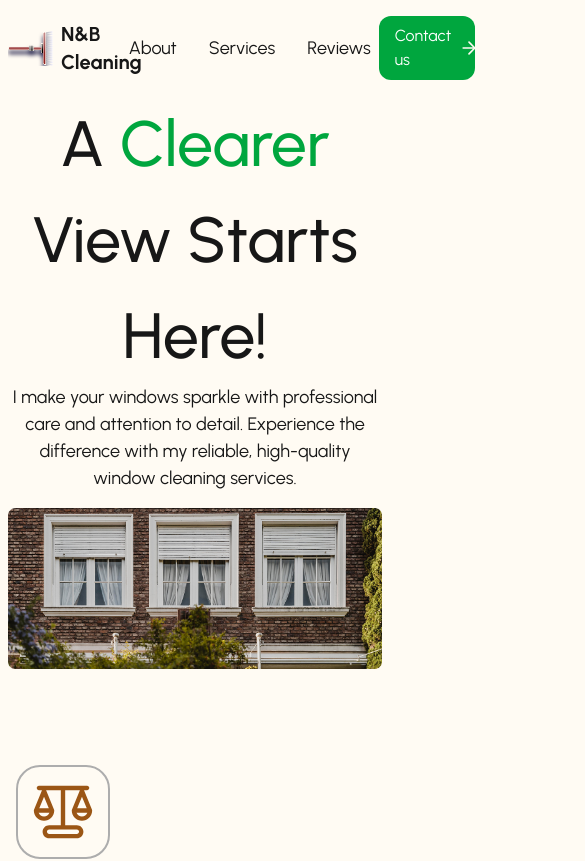
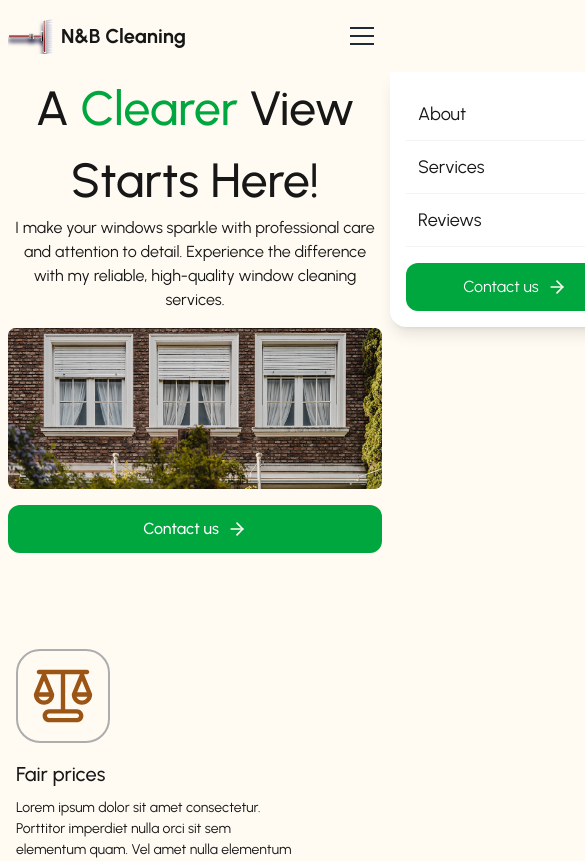
Before and after one commit to TetraQuadra/nb-landing, a Next.js app: page / in a window 390 px wide. Shown: the top 861 px of the page, 585 px wide, since content can reach past the window. Built offline with nearby package versions, Linux system fonts and the light colour scheme.

Commit message:
style: tablet

```diff
--- a/src/sections/ContactUs.tsx
+++ b/src/sections/ContactUs.tsx
@@ -163,9 +163,10 @@ const ContactUs = () => {
 
     return (
         <section className="container mx-auto py-16 px-2 w-full">
-            <h1 className="text-[40px] font-[500] text-center mb-8">Requaste the quote</h1>
 
-            <div className="max-w-[600px] mx-auto">
+            <div className="flex gap-16">
+                <div className="max-w-[600px] w-full mx-auto">
+                    <h2 className="text-[40px] font-[500] text-center mb-8">Requaste the quote</h2>
                     {formStatus.submitted ? (
                         <div className="text-center p-6 bg-green-50 rounded-[12px] border-2 border-green-600">
                             <h3 className="text-[24px] font-medium text-green-600 mb-2">Thank you!</h3>
@@ -258,6 +259,11 @@ const ContactUs = () => {
                         </form>
                     )}
                 </div>
+                <Image className="hidden lg:block" src="/contact-us/imagepc.png" alt="contact-us-image" width={590} height={670} />
+            </div>
+            <div className="w-full flex justify-center lg:hidden mt-[24px]">
+                <Image className="w-full" src="/contact-us/imagemb.png" alt="contact-us-image" width={590} height={670} />
+            </div>
         </section>
     );
 };
--- a/src/sections/Footer.tsx
+++ b/src/sections/Footer.tsx
@@ -5,13 +5,15 @@ import Image from "next/image";
 
 const Footer = () => {
     return (
-        <footer className="py-4">
-            <div className="flex justify-between items-center">
-                <div className="flex items-center gap-6">
+        <div>
+            <div className="h-[1px] bg-[#c0c0c0] " />
+            <footer className="py-4 px-8 ">
+                <div className="flex justify-between items-center max-md:flex max-md:flex-col md:items-start max-md:gap-3">
+                    <div className="flex items-center gap-6 max-md:w-full">
                         <Link href="/" className="flex items-center gap-2">
                             <span className="text-xl font-bold">N&B Cleaning</span>
                         </Link>
-                    <nav className="flex items-center gap-4">
+                        <nav className="flex items-center gap-4 max-md:hidden">
                             <Link className="text-lg p-2" href="#about">
                                 About
                             </Link>
@@ -23,7 +25,7 @@ const Footer = () => {
                             </Link>
                         </nav>
                     </div>
-                <div className="flex gap-6">
+                    <div className="flex gap-6 max-lg:flex-col max-md:w-full max-md:gap-3">
                         <Link className="flex items-center gap-2" href="tel:+07774974895">
                             <Image src="/phone-call.svg" alt="Phone" width={20} height={20} />
                             +0777 497 4895
@@ -35,6 +37,7 @@ const Footer = () => {
                     </div>
                 </div>
             </footer>
+        </div>
     );
 };
 
--- a/src/sections/Header.tsx
+++ b/src/sections/Header.tsx
@@ -2,7 +2,44 @@
 
 import Link from "next/link";
 import Image from "next/image";
+import { useState, useRef, useEffect } from "react";
+
 const Header = () => {
+    const [menuOpen, setMenuOpen] = useState(false);
+    const menuRef = useRef<HTMLDivElement>(null);
+    const burgerButtonRef = useRef<HTMLButtonElement>(null);
+
+    useEffect(() => {
+        const handleClickOutside = (event: MouseEvent) => {
+            if (
+                menuRef.current &&
+                !menuRef.current.contains(event.target as Node) &&
+                burgerButtonRef.current &&
+                !burgerButtonRef.current.contains(event.target as Node)
+            ) {
+                setMenuOpen(false);
+            }
+        };
+
+        if (menuOpen) {
+            document.addEventListener("mousedown", handleClickOutside);
+        }
+
+        return () => {
+            document.removeEventListener("mousedown", handleClickOutside);
+        };
+    }, [menuOpen]);
+
+    const toggleMenu = () => {
+        setMenuOpen(!menuOpen);
+    };
+
+    const navLinks = [
+        { href: "#about", text: "About" },
+        { href: "#services", text: "Services" },
+        { href: "#reviews", text: "Reviews" }
+    ];
+
     return (
         <header className="py-4 container mx-auto px-2">
             <div className="flex justify-between items-center">
@@ -11,22 +48,66 @@ const Header = () => {
                         <Image src="/logo.svg" alt="Logo" width={45} height={35} />
                         <span className="text-xl font-bold">N&B Cleaning</span>
                     </Link>
-                    <nav className="flex items-center gap-4">
-                        <Link className="text-lg p-2" href="#about">
-                            About
-                        </Link>
-                        <Link className="text-lg p-2" href="#services">
-                            Services
-                        </Link>
-                        <Link className="text-lg p-2" href="#reviews">
-                            Reviews
-                        </Link>
+                    <nav className="md:flex items-center gap-4 max-md:hidden">
+                        {navLinks.map((link) => (
+                            <Link key={link.href} className="text-lg p-2" href={link.href}>
+                                {link.text}
+                            </Link>
+                        ))}
                     </nav>
                 </div>
-                <Link href="#contact" className="bg-green-600 text-white px-4 py-2 rounded-xl flex items-center gap-2">
+
+                <Link href="#contact" className="bg-green-600 text-white px-4 py-2 rounded-xl flex items-center gap-2 max-md:hidden">
                     Contact us
                     <Image src="/arrow-right.svg" alt="Arrow right" width={20} height={20} />
                 </Link>
+
+                <button
+                    ref={burgerButtonRef}
+                    className="md:hidden flex flex-col justify-center items-center w-10 h-10 rounded-md focus:outline-none"
+                    onClick={toggleMenu}
+                    aria-label="Menu"
+                >
+                    <span
+                        className={`block w-6 h-0.5 bg-gray-800 transition-transform duration-300 ease-in-out ${menuOpen ? 'transform rotate-45 translate-y-0.5' : 'mb-1.5'
+                            }`}
+                    />
+                    <span
+                        className={`block w-6 h-0.5 bg-gray-800 transition-opacity duration-300 ease-in-out ${menuOpen ? 'opacity-0' : 'mb-1.5'
+                            }`}
+                    />
+                    <span
+                        className={`block w-6 h-0.5 bg-gray-800 transition-transform duration-300 ease-in-out ${menuOpen ? 'transform -rotate-45 -translate-y-0.5' : ''
+                            }`}
+                    />
+                </button>
+            </div>
+
+            <div
+                ref={menuRef}
+                className={`md:hidden fixed top-[72px] right-0 bg-white shadow-lg w-[250px] rounded-bl-2xl transition-transform duration-300 z-50 ${menuOpen ? 'transform translate-x-0' : 'transform translate-x-full'
+                    }`}
+            >
+                <nav className="flex flex-col p-4">
+                    {navLinks.map((link) => (
+                        <Link
+                            key={link.href}
+                            className="text-lg p-3 border-b border-gray-100 hover:bg-gray-50"
+                            href={link.href}
+                            onClick={() => setMenuOpen(false)}
+                        >
+                            {link.text}
+                        </Link>
+                    ))}
+                    <Link
+                        href="#contact"
+                        className="mt-4 bg-green-600 text-white px-4 py-3 rounded-xl flex items-center justify-center gap-2"
+                        onClick={() => setMenuOpen(false)}
+                    >
+                        Contact us
+                        <Image src="/arrow-right.svg" alt="Arrow right" width={20} height={20} />
+                    </Link>
+                </nav>
             </div>
         </header>
     );
--- a/src/sections/Hero.tsx
+++ b/src/sections/Hero.tsx
@@ -5,10 +5,14 @@ import Image from "next/image";
 const Hero = () => {
     return (
         <div className="flex flex-col items-center justify-center container mx-auto px-2">
-            <h1 className="text-[64px] font-[500] text-center">A <span className="text-green-600">Clearer</span> View Starts Here! </h1>
-            <p className="text-[18px] font-normal max-w-[736px] text-center mb-4">I make your windows sparkle with professional care and attention to detail. Experience the difference with my reliable, high-quality window cleaning services.</p>
+            <h1 className="text-[64px] max-md:text-[48px] font-[500] text-center">A <span className="text-green-600">Clearer</span> View Starts Here! </h1>
+            <p className="text-[18px] max-md:text-[16px] font-normal max-w-[736px] text-center mb-4">I make your windows sparkle with professional care and attention to detail. Experience the difference with my reliable, high-quality window cleaning services.</p>
 
-            <Image src="/hero-image.png" alt="Hero Image" width={1200} height={515} />
+            <Image className="w-full" src="/hero-image.png" alt="Hero Image" width={1200} height={515} />
+            <button className="flex md:hidden bg-green-600 text-white font-medium py-3 px-[50px] rounded-[12px] hover:bg-green-700 transition-colors self-center mt-4 max-sm:w-full items-center gap-2 justify-center">
+                Contact us
+                <Image src="/arrow-right.svg" alt="arrow-right" width={20} height={20} />
+            </button>
         </div>
     );
 };
--- a/src/sections/MainServices.tsx
+++ b/src/sections/MainServices.tsx
@@ -22,14 +22,14 @@ const MainServices = () => {
     ]
     return (
         <section className="w-full bg-[#F9F5EC] py-8 ">
-            <div className="mx-auto container px-2">
+            <div className="mx-auto container px-2 max-lg:max-w-[560px]">
                 <h1 className="text-[40px] font-[500] text-center mb-6"><span className="text-green-600">Main</span> Services</h1>
-                <div className="flex flex-col md:flex-row md:justify-between gap-[20px] w-full ">
+                <div className="flex flex-col lg:flex-row md:justify-between gap-[20px] w-full ">
                     {services.map((service) => (
-                        <div key={service.title} className="flex p-[32px] max-lg:p-[12px] border-[2px] border-[#ADADAD] rounded-[24px] flex-col items-start gap-[8px] w-full md:w-1/3 justify-center">
+                        <div key={service.title} className="flex p-[32px] max-lg:p-[24px] border-[2px] border-[#ADADAD] rounded-[24px] flex-col items-start gap-[8px] w-full lg:w-1/3 justify-center">
                             <h3 className="text-[20px] font-[500]">{service.title}</h3>
                             <p className="text-[14px] font-normal">{service.description}</p>
-                            <Image className="w-full" src={service.image} alt={service.title} width={324} height={362} />
+                            <Image className="w-full max-lg:max-h-[230px] max-lg:object-cover rounded-[24px]" src={service.image} alt={service.title} width={324} height={362} />
                         </div>
                     ))}
                 </div>
```
Also changed, not shown: src/sections/Reviews.tsx (+5 -7 lines), public/contact-us/imagemb.png (renamed from public/contact-us/image.png), public/contact-us/imagepc.png (added). Lines whose indentation alone changed are shown as unchanged.
